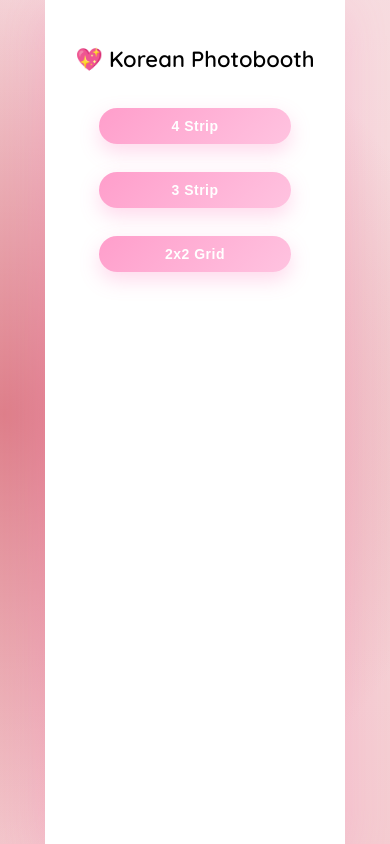
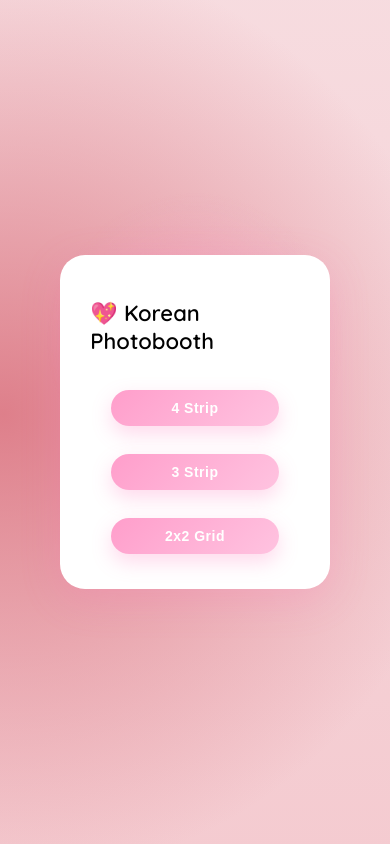
Before and after one commit to tasha404/peachypixels, a React (Create React App) app: page / in a window 390 px wide. Built offline with nearby package versions, Linux system fonts and the light colour scheme.

Commit message:
Update App.css

```diff
--- a/src/App.css
+++ b/src/App.css
@@ -8,7 +8,7 @@
 /* ===== BODY ===== */
 body {
   margin: 0;
-  min-height: 100vh;
+  min-height: 100dvh;
   background:
     radial-gradient(circle at center, rgba(216, 106, 119, 0.8), transparent 50%),
     linear-gradient(#f8e4e7, #f3c3c9);
@@ -328,11 +328,8 @@ button:active {
     }
 
     .container {
-      width: 100%;
-      max-width: none;
-      height: 100dvh;
-      margin: 0;
-      border-radius: 0;
+      width: 90%;
+      max-width: 380px;
     }
 
   /* Layout adjustments */
```
